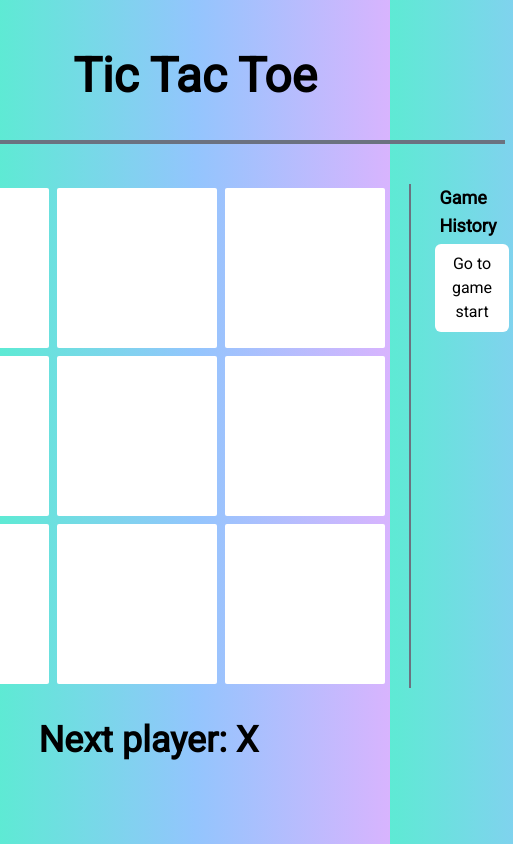
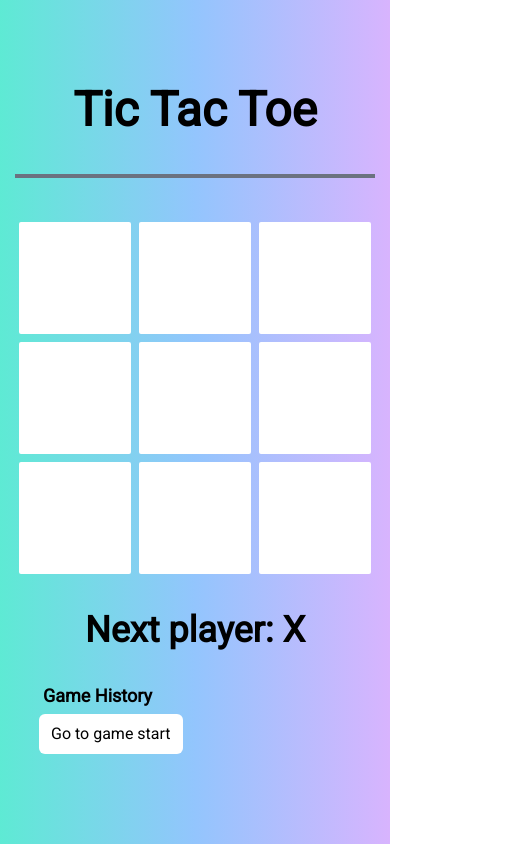
Before and after one commit to ananthumaheswaran/Tic-tac-toe, a React (Vite) app: page / in a window 390 px wide. Shown: the whole page, 513 px wide, since content can reach past the window. Built offline with nearby package versions, Linux system fonts and the light colour scheme.

Commit message:
changes in styling

```diff
--- a/src/index.css
+++ b/src/index.css
@@ -6,14 +6,14 @@ body {
 }
 
 .board-row {
-  @apply flex items-center pr-5 border-gray-500 border-r-2;
+  @apply flex items-center  md:border-gray-500 md:border-r-2 md:border-solid sm:border-none sm:pr-3 md:pr-5;
 }
 .square {
-  @apply w-40 h-40 m-1 bg-white  dark:bg-slate-800 rounded-sm text-5xl  font-bold;
+  @apply w-28 h-28 text-3xl m-1 bg-white  dark:bg-slate-800 rounded-sm   font-bold sm:w-28 sm:h-28 sm:text-3xl md:w-36 md:h-36 md:text-4xl lg:w-40 lg:h-40 lg:text-5xl;
 }
 
 .game {
-  @apply flex items-start;
+  @apply flex items-start flex-col md:flex-row;
 }
 
 .move-btn {
```
